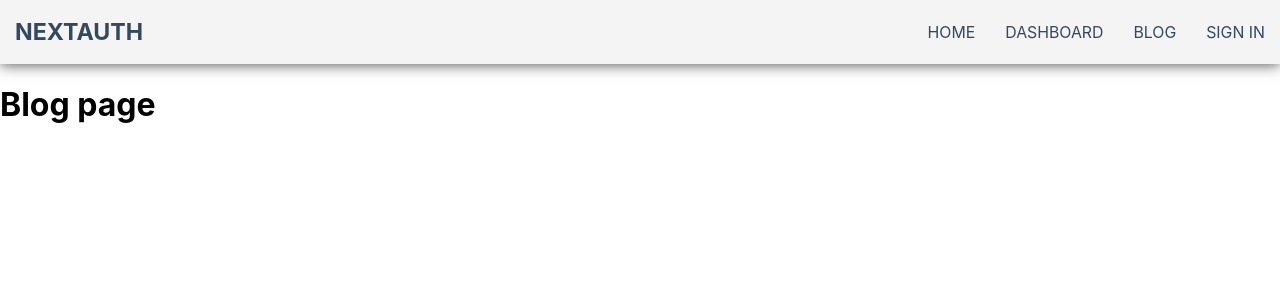
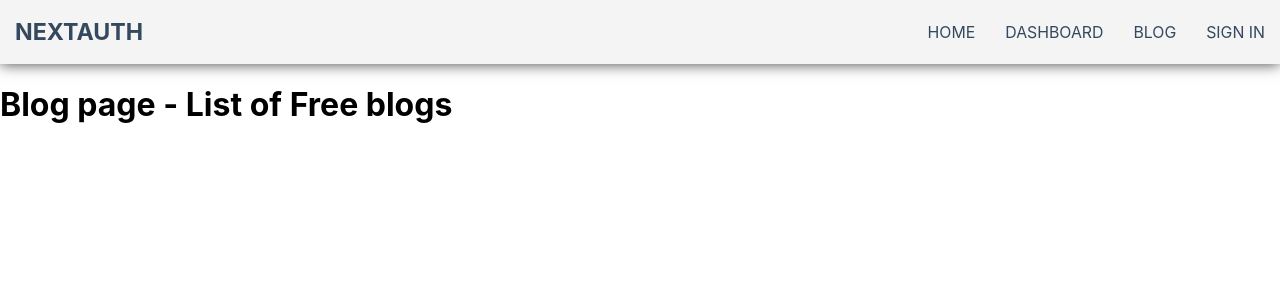
Before and after one commit to MistbornL/Next-Auth, a Next.js app: page /blog in a window 1280 px wide. Shown: the top 300 px of the page. Built offline with nearby package versions, Linux system fonts and the light colour scheme; no server answers.

Commit message:
server-side session

```diff
--- a/components/navbar.js
+++ b/components/navbar.js
@@ -3,7 +3,7 @@ import { signIn, signOut, useSession } from "next-auth/react";
 
 function Navbar() {
   const { data: session } = useSession();
-  console.log(session);
+
   return (
     <nav className="header">
       <h1 className="logo">
--- a/pages/blog.js
+++ b/pages/blog.js
@@ -1,5 +1,16 @@
-function Blog() {
-  return <h1>Blog page</h1>;
+import { getSession } from "next-auth/react";
+
+function Blog({ data }) {
+  return <h1>Blog page - {data}</h1>;
 }
 
 export default Blog;
+
+export async function getServerSideProps(context) {
+  const session = await getSession(context);
+  return {
+    props: {
+      data: session ? "list of 100 personalized posts" : "List of Free blogs",
+    },
+  };
+}
```
